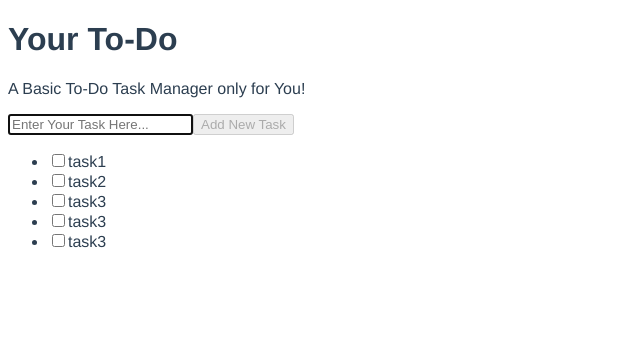
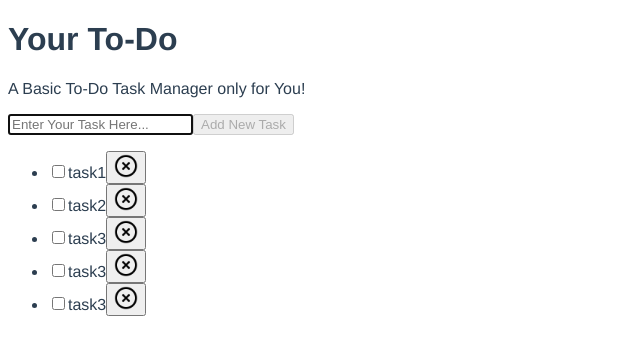
Before and after one commit to harshPPatel/simple-todo, a Vue app: page / in a window 1280 px wide. Shown: the top 354 px of the page, without its empty margins (0-640 px from the left). Built offline with nearby package versions, Linux system fonts and the light colour scheme; a web font is replaced by a local one.

Commit message:
Added Deleting todo

```diff
--- a/src/App.vue
+++ b/src/App.vue
@@ -2,7 +2,7 @@
   <div id="app">
     <Header/>
     <AddTodo v-on:addTodo="addTodo" />
-    <ToDoList :todos="this.todos" />
+    <ToDoList :todos="this.todos" v-on:deleteTodo="deleteTodo" />
   </div>
 </template>
 
@@ -58,6 +58,10 @@ export default {
     addTodo(todo) {
       this.todos = [...this.todos, todo];
     },
+    deleteTodo(id) {
+      const todos = this.todos.filter(todo => todo.id !== id);
+      this.todos = todos;
+    },
   },
 };
 </script>
--- a/src/components/ToDo.vue
+++ b/src/components/ToDo.vue
@@ -2,6 +2,9 @@
   <li>
     <input type="checkbox" name="isTodoDone" :id="todo.id" :checked="todo.isCompleted">
     <label :for="todo.id">{{ todo.task }}</label>
+    <button @click="$emit('deleteTodo', todo.id)">
+      <img src="../assets/cross.png" alt="cross">
+    </button>
   </li>
 </template>
 
@@ -11,6 +14,12 @@ export default {
 };
 </script>
 
-<style>
+<style scoped lang="scss">
 /* Bind class with the value of todo.isCompleted */
+button {
+  img {
+    height: 24px;
+    width: auto;
+  }
+}
 </style>
--- a/src/components/ToDoList.vue
+++ b/src/components/ToDoList.vue
@@ -1,6 +1,10 @@
 <template>
   <ul>
-    <ToDo v-for="todo in todos" :key="todo.id" :todo="todo" />
+    <ToDo
+      v-for="todo in todos"
+      :key="todo.id"
+      :todo="todo"
+      v-on:deleteTodo ="$emit('deleteTodo', todo.id)" />
   </ul>
 </template>
 
```
Also changed, not shown: src/assets/cross.png (added).
